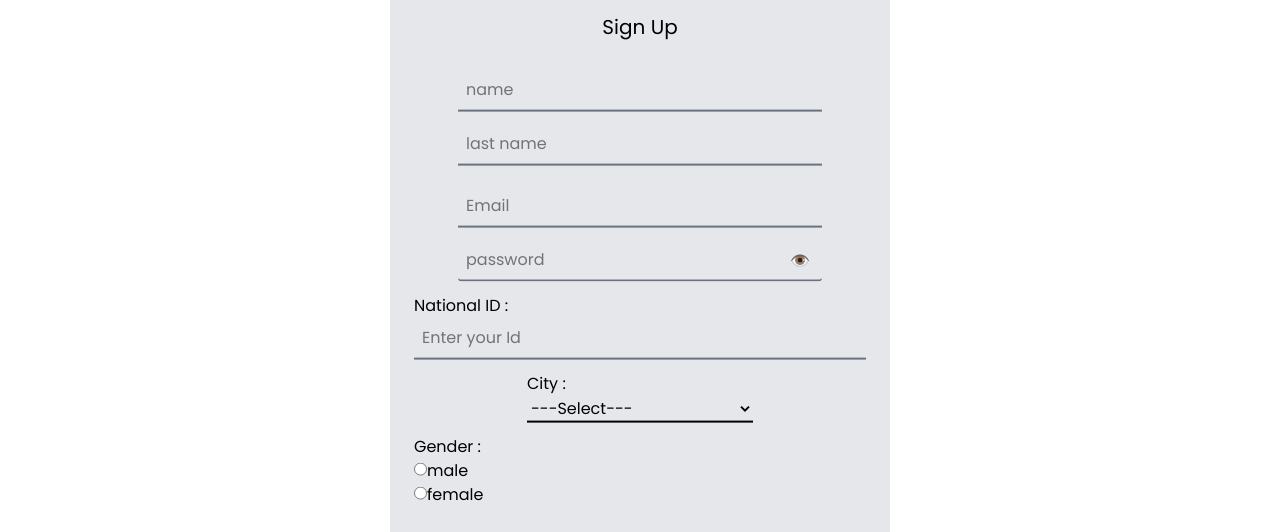
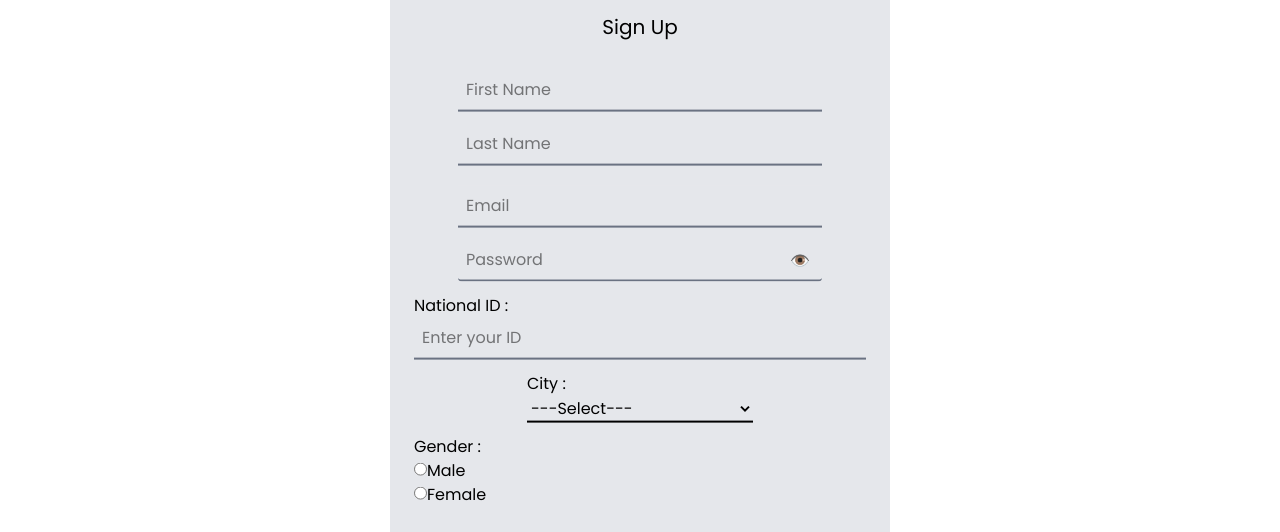
Before and after one commit to la3t0Masoud/Real-state, a React (Vite) app in the folder real-state/: page /SignUp in a window 1280 px wide. Shown: the part 163-695 px from the top of the page. Built offline with nearby package versions, Linux system fonts and the light colour scheme.

Commit message:
sign up validations appplied

```diff
--- a/real-state/src/components/Signup.jsx
+++ b/real-state/src/components/Signup.jsx
@@ -1,36 +1,142 @@
 import React, { useState } from 'react';
 import Navbar from './Navbar';
+import * as Yup from 'yup';
 
 const Signup = () => {
-  const [selected, setSelected] = useState("");
+  const [city, setCity] = useState("");
+  const [gender, setGender] = useState("");
   const [value, setValue] = useState("");
   const [showPassword, setShowPassword] = useState(false);
+  const [errors, setErrors] = useState({});
+
+  const validationSchema = Yup.object({
+    firstName: Yup.string().required("First name is required"),
+    lastName: Yup.string().required("Last name is required"),
+    email: Yup.string().email("Invalid email format").required("Email is required"),
+    password: Yup.string()
+      .required("Password is required")
+      .min(8, "Password must be at least 8 characters")
+      .matches(/[!@#$%^&*(),.>":{}|<>]/, "Password must contain at least one symbol")
+      .matches(/[0-9]/, "Password must contain at least one number")
+      .matches(/[A-Z]/, "Password must contain at least one uppercase letter")
+      .matches(/[a-z]/, "Password must contain at least one lowercase letter"),
+    nationalID: Yup.string()
+      .matches(/^\d{10}$/, "National ID must be exactly 10 digits")
+      .required("National ID is required"),
+    city: Yup.string().required("City is required"),
+    gender: Yup.string().required("Gender is required"),
+  });
+
+
+  const [formData, setFormData] = useState({
+    firstName: "",
+    lastName: "",
+    email: "",
+    password: "",
+    nationalID: "",
+    city: "",
+    gender: "",
+  });
+
+  const handleSubmit = async (e) => {
+    e.preventDefault();
+    try {
+      await validationSchema.validate(formData, { abortEarly: false });
+      console.log("Form submitted", formData);
+      console.log("Gender selected:", formData.gender);
+    } catch (error) {
+      const newErrors = {};
+      error.inner.forEach((err) => {
+        newErrors[err.path] = err.message;
+      });
+      setErrors(newErrors);
+    }
+  };
+
 
   const handleChange = (e) => {
-    const val = e.target.value;
-    if (/^\d*$/.test(val)) {
-      setValue(val);
+  const { name, value } = e.target;
+
+  if (name === "nationalID") {
+    if (/^\d*$/.test(value)) {
+      setFormData({
+        ...formData,
+        [name]: value,
+      });
     }
-    setSelected(val);
+  } else {
+    setFormData({
+      ...formData,
+      [name]: value,
+    });
+  }
+};
+
+
+  const handleCityChange = (e) => {
+    const { value } = e.target;
+    setFormData({
+      ...formData,
+      city: value,
+    });
+  };
+
+
+
+
+
+  const handleGenderChange = (e) => {
+    const { value } = e.target;
+    setFormData({
+      ...formData,
+      gender: value,
+    });
   };
 
   return (
     <div>
       <Navbar />
-
-      <form className='flex flex-col justify-center items-center gap-3 absolute top-1 mr-1 left-1/2 -translate-x-1/2 translate-y-1/5 bg-gray-200 rounded p-6 max-w-[500px] w-full mt-6 mb-6'>
+      <form onSubmit={handleSubmit} className='flex flex-col justify-center items-center gap-3 absolute top-1 mr-1 left-1/2 -translate-x-1/2 translate-y-1/5 bg-gray-200 rounded p-6 max-w-[500px] w-full mt-6 mb-6'>
         <div className='flex flex-col justify-center items-center w-full'>
           <h3 className='mb-5 text-xl'>Sign Up</h3>
           <hr />
           <div className='mt-2'>
             <div className='mb-5 names flex flex-col items-center justify-center gap-3 w-full'>
-              <input className='border-b-2 border-gray-500 p-2 w-full' type="text" placeholder="name" />
-              <input className='border-b-2 border-gray-500 p-2 w-full' type="text" placeholder="last name" />
+              <input
+                className='border-b-2 border-gray-500 p-2 w-full'
+                type="text"
+                placeholder="First Name"
+                value={formData.firstName}
+                onChange={handleChange}
+                name="firstName" />
+              {errors.firstName && <p className="text-red-500">{errors.firstName}</p>}
+              <input
+                onChange={handleChange}
+                name='lastName'
+                className='border-b-2 border-gray-500 p-2 w-full'
+                type="text"
+                placeholder="Last Name"
+                value={formData.lastName} />
+              {errors.lastName && <p className="text-red-500">{errors.lastName}</p>}
             </div>
             <div className='email-&-password flex flex-col gap-3 w-full'>
-              <input className='bg-gray-200 border-b-2 border-gray-500 p-2 w-full' type="email" placeholder="Email" />
+              <input
+                name='email'
+                onChange={handleChange}
+                className='bg-gray-200 border-b-2 border-gray-500 p-2 w-full'
+                type="email"
+                placeholder="Email"
+                value={formData.email} />
+              {errors.email && <p className="text-red-500 items-center">{errors.email}</p>}
               <div className='relative w-full'>
-                <input className='w-full border-gray-500 p-2 pr-10 border-b-2 rounded focus:outline-none' type={showPassword ? "text" : "password"} placeholder="password" />
+                <input
+                  name='password'
+                  onChange={handleChange}
+                  value={formData.password}
+                  className='w-full border-gray-500 p-2 pr-10 border-b-2 rounded focus:outline-none'
+                  type={showPassword ? "text" : "password"}
+                  placeholder="Password" />
+                {errors.password && <p className="text-red-500">{errors.password}</p>}
                 <button
                   className="absolute right-3 top-1/2 -translate-y-1/2"
                   type='button'
@@ -47,17 +153,24 @@ const Signup = () => {
         <div className='w-full'>
           <h3>National ID :</h3>
           <input
+            onChange={handleChange}
+            name='nationalID'
             className='border-b-2 border-gray-500 p-2 w-full'
             type="text"
-            value={value}
-            onChange={handleChange}
-            placeholder="Enter your Id"
+            value={formData.nationalID}
+            placeholder="Enter your ID"
           />
+          {errors.nationalID && <p className="text-red-500">{errors.nationalID}</p>}
         </div>
 
         <div className='md:w-1/2 w-full'>
           <h3>City :</h3>
-          <select id="sport" value={selected} onChange={handleChange} className='w-full border-b-2'>
+          <select
+            id="city"
+            name='city'
+            value={formData.city}
+            onChange={handleCityChange}
+            className='w-full border-b-2'>
             <option value="">---Select---</option>
             <option value="Tehran">Tehran</option>
             <option value="Tabriz">Tabriz</option>
@@ -65,6 +178,7 @@ const Signup = () => {
             <option value="Mashhad">Mashhad</option>
             <option value="Shiraz">Shiraz</option>
           </select>
+          {errors.city && <p className="text-red-500">{errors.city}</p>}
         </div>
 
        <div className='w-full'>
@@ -74,10 +188,10 @@ const Signup = () => {
             type="radio"
             name="gender"
             value="male"
-              checked={selected === "male"}
-              onChange={(e) => setSelected(e.target.value)}
+            checked={formData.gender === "male"}
+            onChange={handleGenderChange}
           />
-            male
+          Male
         </label>
         <br />
         <label>
@@ -85,14 +199,19 @@ const Signup = () => {
             type="radio"
             name="gender"
             value="female"
-              checked={selected === "female"}
-              onChange={(e) => setSelected(e.target.value)}
+            checked={formData.gender === "female"}
+            onChange={handleGenderChange}
           />
-            female
+          Female
         </label>
+        {errors.gender && <p className="text-red-500">{errors.gender}</p>}
       </div>
 
-        <input className='cursor-pointer bg-blue-500 px-6 py-3 mt-4 rounded-3xl text-white w-full' type="submit" id='submit' />
+
+        <input
+          className='cursor-pointer bg-blue-500 px-6 py-3 mt-4 rounded-3xl text-white w-full'
+          type="submit"
+          id='submit' />
       </form>
     </div>
   );
```
Also changed, not shown: real-state/src/Validations/UserValidation.js (added), 1 other file (tests, documents, lock files or other folders). Lines whose indentation alone changed are shown as unchanged.
